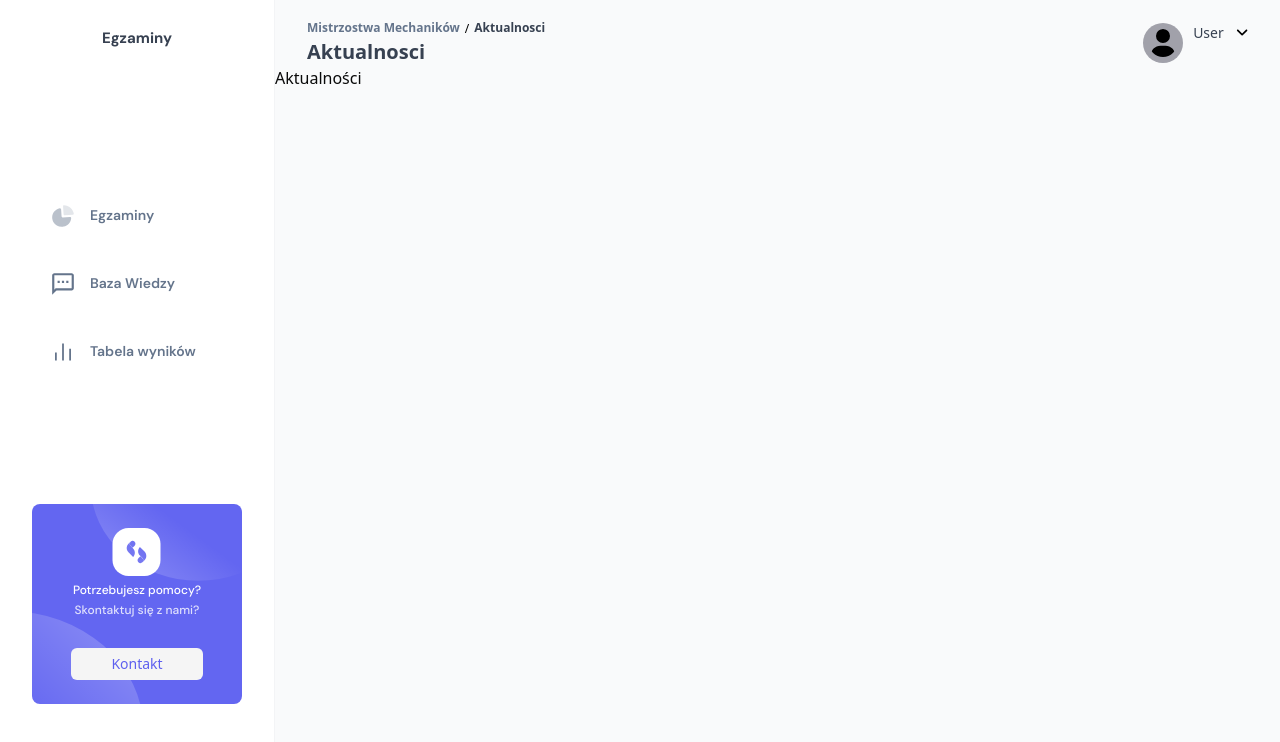
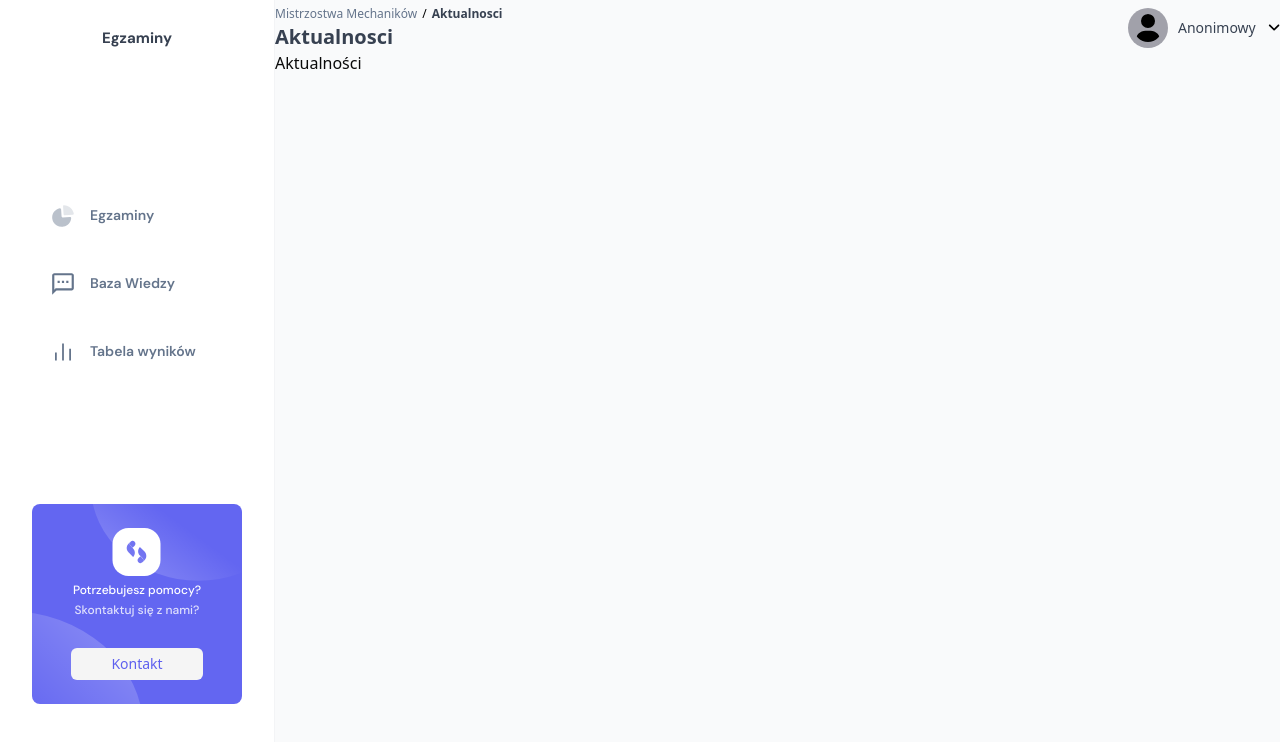
Before and after one commit to Vetther/HackHeroes2023, a Next.js app in the folder apps/frontend/: page /aktualnosci in a window 1280 px wide. Shown: the top 742 px of the page. Built offline with nearby package versions, Linux system fonts and the light colour scheme.

Commit message:
navbar fixes

```diff
--- a/apps/frontend/src/components/breadcrumbs.tsx
+++ b/apps/frontend/src/components/breadcrumbs.tsx
@@ -1,32 +1,36 @@
-import Link from "next/link"
-import { cn } from "@/lib/utils"
+import { cn } from "@/lib/utils";
+import Link from "next/link";
 
 type BreadcrumbProps = {
     items: {
-    label: string
-    href: string
-  }[]
-}
+        label: string;
+        href: string;
+    }[];
+};
 
 export default function Breadcrumbs({ items }: BreadcrumbProps) {
     return (
         <div className="flex gap-[5px]">
             {items.map(({ label, href }, i) => (
-        <>
+                <div key={href} className="flex gap-[5px]">
                     <Link
                         className={cn(
-              "capitalize font-semibold leading-[18px] text-xs",
-              i === items.length - 1 ? "text-gray-700" : "text-slate-500"
+                            "text-xs capitalize leading-[18px]",
+                            i === items.length - 1
+                                ? "font-semibold text-gray-700"
+                                : "font-medium text-slate-500"
                         )}
                         href={href}
                     >
                         {label}
                     </Link>
                     {i !== items.length - 1 && (
-            <span className="text-black text-xs leading-[18px]">/</span>
+                        <span className="text-xs leading-[18px] text-black">
+                            /
+                        </span>
                     )}
-        </>
+                </div>
             ))}
         </div>
-  )
+    );
 }
--- a/apps/frontend/src/components/navbar.tsx
+++ b/apps/frontend/src/components/navbar.tsx
@@ -1,37 +1,50 @@
-"use client"
+"use client";
 
-import { useState } from "react"
-import { usePathname } from "next/navigation"
-import Breadcrumbs from "./breadcrumbs"
-import { NavbarIcons } from "./icons/navbar"
+import { usePathname } from "next/navigation";
+import { useState } from "react";
+import Breadcrumbs from "./breadcrumbs";
+import { NavbarIcons } from "./icons/navbar";
 
 export default function Navbar() {
-  const [isOpen, setOpen] = useState(false)
-  const items = usePathname()
+    const [isOpen, setOpen] = useState(false);
+    const pathname = usePathname();
+    const items = pathname
         .split("/")
-    .filter(item => item)
-    .map(item => ({ label: item, href: item }))
+        .filter((item) => item)
+        .map((item, index, array) => {
+            const href = `/${array.slice(0, index + 1).join("/")}`;
+            return { label: item, href };
+        });
 
     return (
-    <nav className="inline-flex justify-between items-center w-full px-8 pt-5">
-      <div className="inline-flex flex-col grow shrink basis-0">
+        <nav className="inline-flex w-full items-center justify-between">
+            <div className="inline-flex shrink grow basis-0 flex-col">
                 <Breadcrumbs
-          items={[{ label: "Mistrzostwa Mechaników", href: "/" }, ...items]}
+                    items={[
+                        { label: "Mistrzostwa Mechaników", href: "/" },
+                        ...items,
+                    ]}
                 />
-        <span className="text-gray-700 capitalize text-xl font-semibold leading-7">
-          {items.at(-1)?.label}
+                <span className="text-xl font-semibold capitalize leading-7 text-gray-700">
+                    {items.length > 0 ? items[items.length - 1].label : ""}
                 </span>
             </div>
             <button
-        className="inline-flex gap-2.5 h-10"
-        onClick={() => setOpen(prevOpen => !prevOpen)}
+                className="inline-flex h-10 items-center gap-2.5"
+                onClick={() => setOpen((prevOpen) => !prevOpen)}
             >
-        <NavbarIcons.profile className="h-10 w-10 bg-zinc-400 rounded-full p-1.5" />
-        <div className="grow shrink flex items-center gap-3 text-sm">
-          <span className="text-gray-700 grow shrink basis-0">User</span>
-          {isOpen ? <NavbarIcons.caretUp /> : <NavbarIcons.caretDown />}
+                <NavbarIcons.profile className="h-10 w-10 rounded-full bg-zinc-400 p-1.5" />
+                <div className="flex shrink grow items-center gap-3 text-sm font-medium">
+                    <span className="shrink grow basis-0 text-gray-700">
+                        Anonimowy
+                    </span>
+                    {isOpen ? (
+                        <NavbarIcons.caretUp />
+                    ) : (
+                        <NavbarIcons.caretDown />
+                    )}
                 </div>
             </button>
         </nav>
-  )
+    );
 }
```
Also changed, not shown: apps/frontend/src/components/icons/navbar.tsx (+7 -3 lines). Lines whose indentation alone changed are shown as unchanged.
